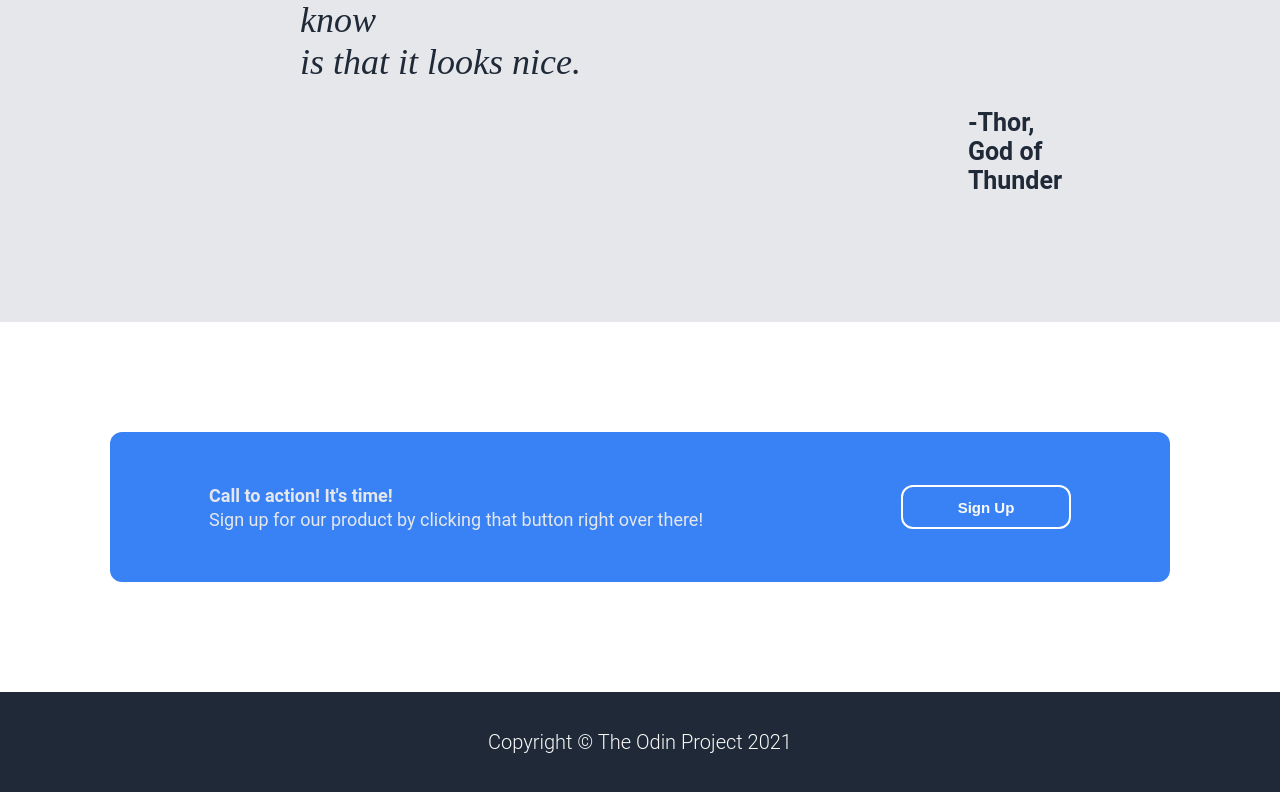
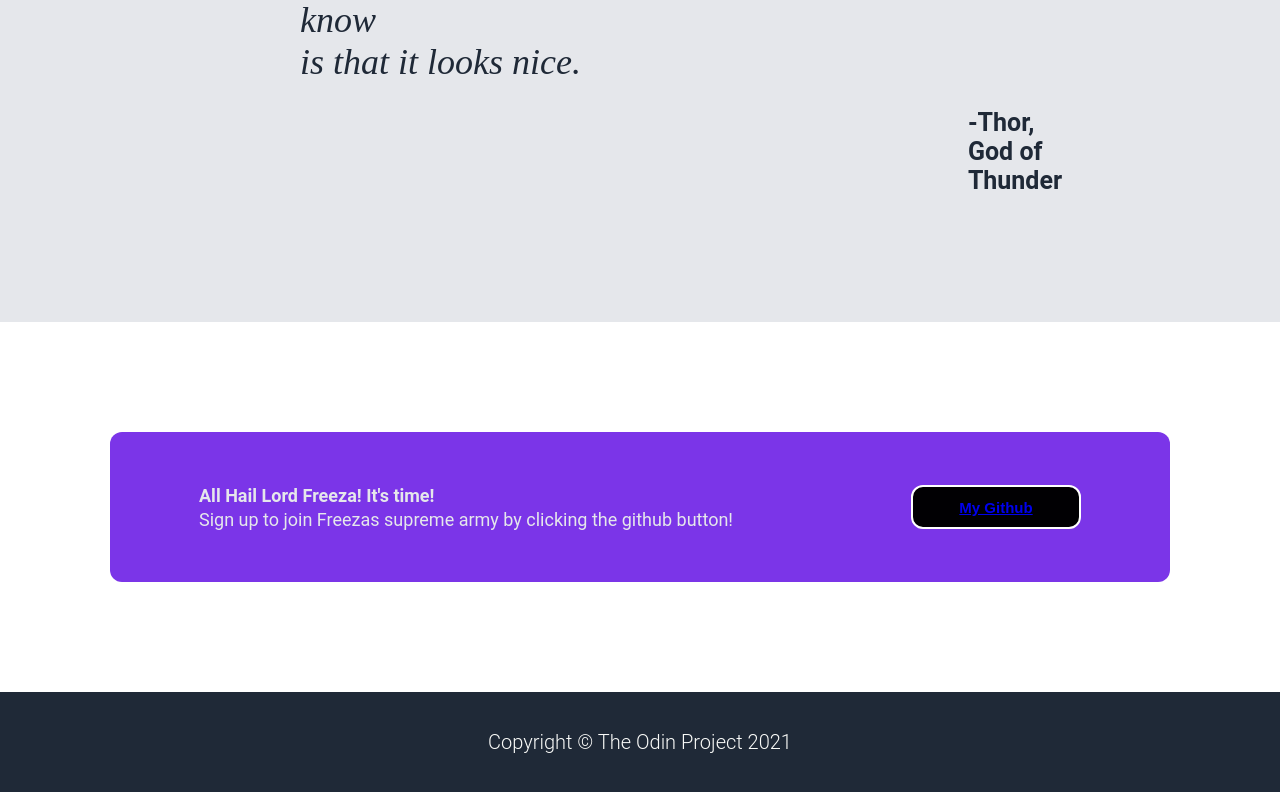
Before and after one commit to TroyInCode/Landing-Page, a plain HTML site: page index.html in a window 1280 px wide. Shown: the part 1113-1905 px from the top of the page. Drawn offline with Linux system fonts and the light colour scheme; a script that the page names is missing.

Commit message:
Modified Action Button, Changed Theme

```diff
--- a/index.html
+++ b/index.html
@@ -55,11 +55,11 @@
 <div class="signuparea">
 <div class="actionbox">
   <div class="actiontext">
-  <p class="timetext">Call to action! It's time!</p>
-  <p class="signtext">Sign up for our product by clicking that button right over there!</p>
+  <p class="timetext">All Hail Lord Freeza! It's time!</p>
+  <p class="signtext">Sign up to join Freezas supreme army by clicking the github button!</p>
   </div>
   <div class="buttonbox">
-<button class="actionbutton">Sign Up</button>
+<button class="actionbutton"><a href="https://github.com/lordfreeza">My Github</a></button>
   </div>
 </div> <!--Closes Out actionbox-->
 </div> <!--Closes Out signuparea-->
--- a/style.css
+++ b/style.css
@@ -170,7 +170,7 @@ div.herosection {
  flex-direction: row;
  justify-content: space-around;
  align-items: center;
- background-color: #3882f6;
+ background-color: #7b35e8;;
  height: 150px;
  width: 1100px;
  border-radius: 12px;
@@ -180,7 +180,7 @@ div.herosection {
     display: flex;
     align-items: center;
     justify-content: center;
-    background-color: #3882f6;
+    background-color: #010003;
     border: 2px solid white;
     border-radius: 12px;
     color: #f9faf8;
@@ -207,9 +207,9 @@ div.herosection {
 
  .footerarea {
     display: flex;
+    background-color: #1f2937;
     justify-content: center;
     align-items: center;
-    background-color: #1f2937;
     height: 100px;
  }
 
```
